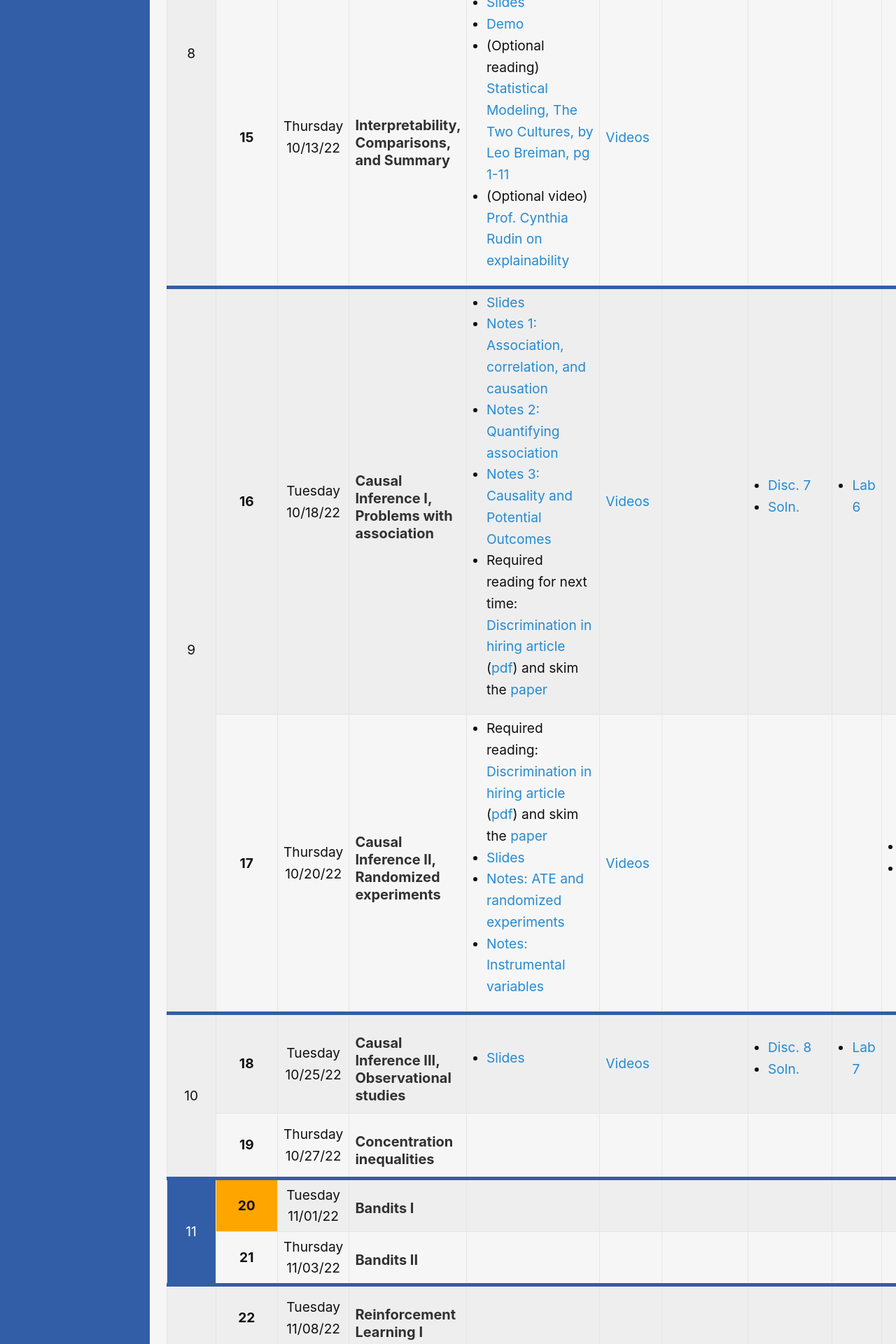
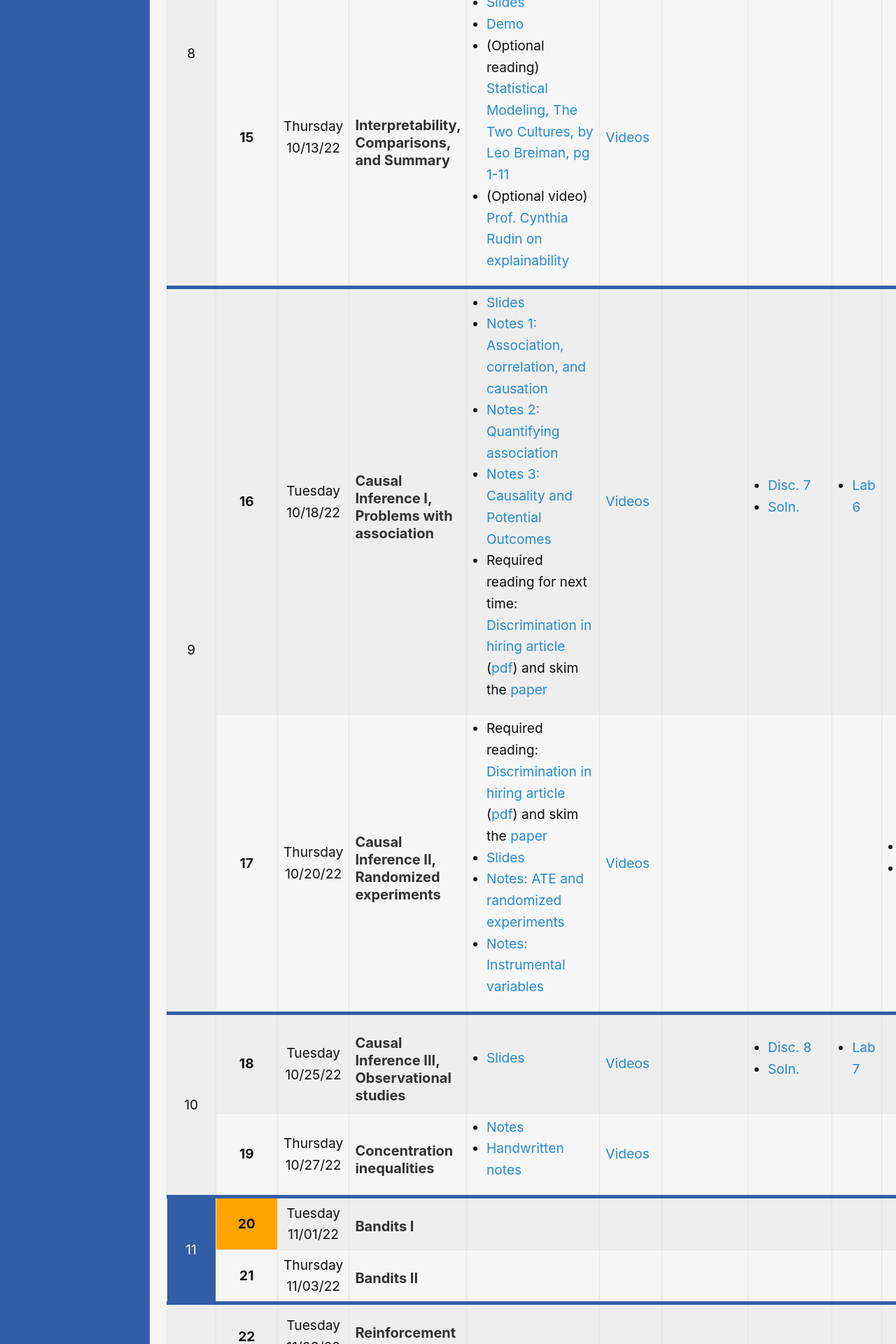
Before and after one commit to ds-102/fa22, a Jekyll site: the page built from index.md, in a window 1280 px wide. Shown: the part 3080-5000 px from the top of the page at 70% size. Built offline with Jekyll 4.4.1, drawn with Linux system fonts in a browser that asks for light colours.

Commit message:
add lec18

```diff
--- a/_data/lectures.yml
+++ b/_data/lectures.yml
@@ -207,6 +207,10 @@
 
 - date: Thursday 10/27/22
   topic: Concentration inequalities
+  video: https://www.youtube.com/watch?v=KiD4SHKpVho&list=PLSEfoRJ1f3UMnbUCUVnADwaBR8wsKt0tW
+  slides: |
+    - [Notes](http://data102.datahub.berkeley.edu/hub/user-redirect/git-sync?repo=https://github.com/ds-102/fa22&subPath=lecture/lecture18/concentration.ipynb)
+    - [Handwritten notes](assets/notes/ConcentrationInequalitiesHandwritten.pdf)
 
 - date: Tuesday 11/01/22
   topic: Bandits I
```
Also changed, not shown: 1 other file.
